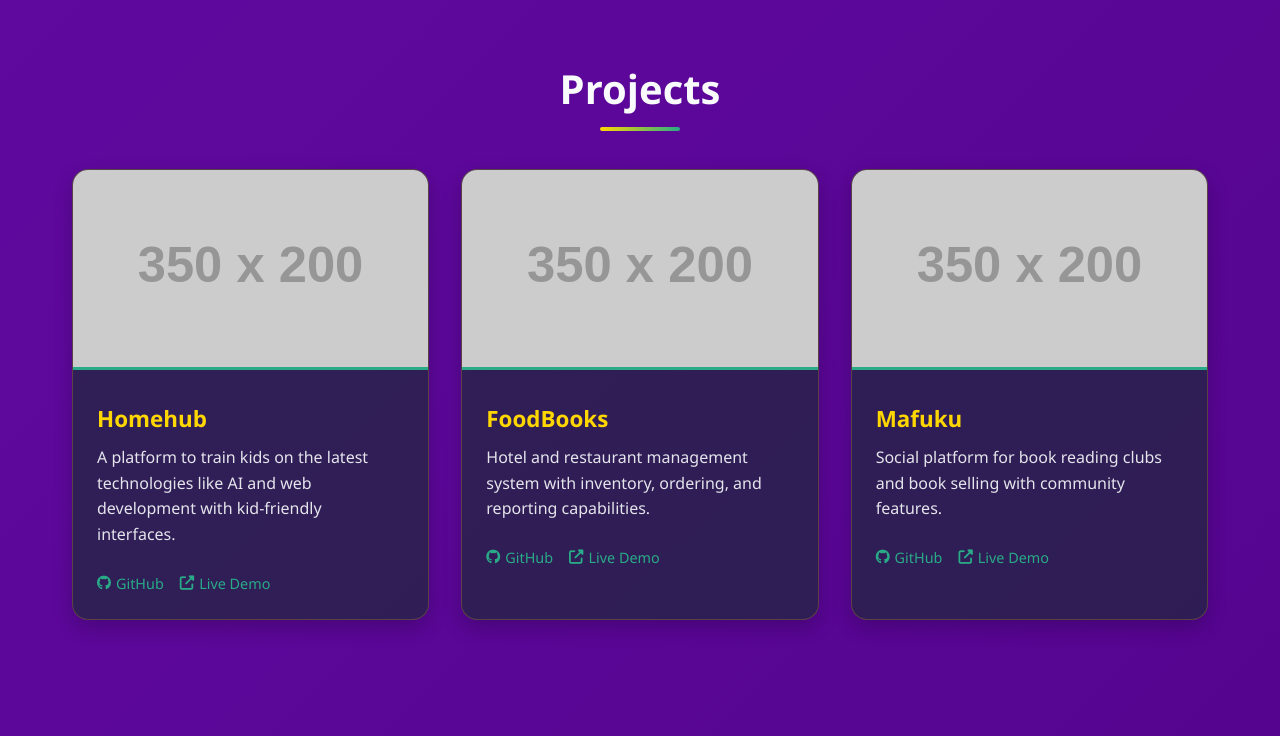
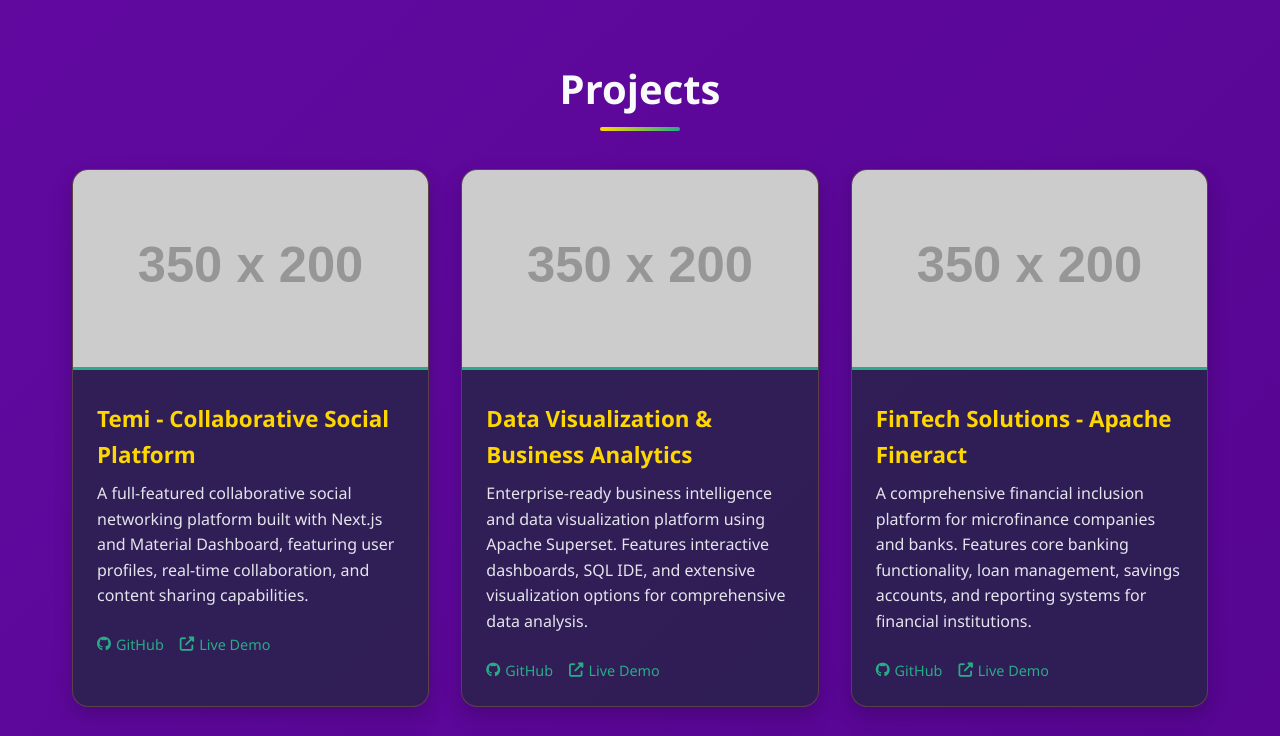
Before and after one commit to timothyngugi26/tim, a plain HTML site: page index.html in a window 1280 px wide. Shown: the part 2000-2736 px from the top of the page. Drawn offline with Linux system fonts and the light colour scheme; placeholder pictures from the web are drawn by us.

Commit message:
3 projects added

```diff
--- a/index.html
+++ b/index.html
@@ -3,7 +3,7 @@
 <head>
     <meta charset="UTF-8">
     <meta name="viewport" content="width=device-width, initial-scale=1.0">
-    <title>Timothy Mwangi Ngugi - Software Engineer</title>
+    <title>Timothy Mwangi Theo - Software Engineer</title>
     <link rel="stylesheet" href="https://cdnjs.cloudflare.com/ajax/libs/font-awesome/6.4.0/css/all.min.css">
     <style>
         :root {
@@ -655,13 +655,45 @@
             <h2 class="section-title">Projects</h2>
             <div class="projects-grid">
                 <div class="project-card">
+                    <img src="https://via.placeholder.com/350x200" alt="Temi - Collaborative Social Site" class="project-img">
+                    <div class="project-info">
+                        <h3 class="project-title">Temi - Collaborative Social Platform</h3>
+                        <p class="project-description">A full-featured collaborative social networking platform built with Next.js and Material Dashboard, featuring user profiles, real-time collaboration, and content sharing capabilities.</p>
+                        <div class="project-links">
+                            <a href="https://github.com/timothyngugi26/Temi" target="_blank"><i class="fab fa-github"></i> GitHub</a>
+                            <a href="https://demos.creative-tim.com/nextjs-material-dashboard/admin/dashboard" target="_blank"><i class="fas fa-external-link-alt"></i> Live Demo</a>
+                        </div>
+                    </div>
+                </div>
+                <div class="project-card">
+                    <img src="https://via.placeholder.com/350x200" alt="Apache Superset" class="project-img">
+                    <div class="project-info">
+                        <h3 class="project-title">Data Visualization & Business Analytics</h3>
+                        <p class="project-description">Enterprise-ready business intelligence and data visualization platform using Apache Superset. Features interactive dashboards, SQL IDE, and extensive visualization options for comprehensive data analysis.</p>
+                        <div class="project-links">
+                            <a href="https://github.com/timothyngugi26/superset" target="_blank"><i class="fab fa-github"></i> GitHub</a>
+                            <a href="https://superset.apache.org/" target="_blank"><i class="fas fa-external-link-alt"></i> Live Demo</a>
+                        </div>
+                    </div>
+                </div>
+                <div class="project-card">
+                    <img src="https://via.placeholder.com/350x200" alt="Apache Fineract" class="project-img">
+                    <div class="project-info">
+                        <h3 class="project-title">FinTech Solutions - Apache Fineract</h3>
+                        <p class="project-description">A comprehensive financial inclusion platform for microfinance companies and banks. Features core banking functionality, loan management, savings accounts, and reporting systems for financial institutions.</p>
+                        <div class="project-links">
+                            <a href="https://github.com/timothyngugi26/fineract" target="_blank"><i class="fab fa-github"></i> GitHub</a>
+                            <a href="https://fineract.apache.org/" target="_blank"><i class="fas fa-external-link-alt"></i> Live Demo</a>
+                        </div>
+                    </div>
+                </div>
+                <div class="project-card">
                     <img src="https://via.placeholder.com/350x200" alt="Homehub" class="project-img">
                     <div class="project-info">
                         <h3 class="project-title">Homehub</h3>
                         <p class="project-description">A platform to train kids on the latest technologies like AI and web development with kid-friendly interfaces.</p>
                         <div class="project-links">
-                            <a href="https://github.com/timothyngugi26/homehub-website" target="_blank"><i class="fab fa-github"></i> GitHub</a>
-                            <a href="https://homehub-beta-eight.vercel.app/" target="_blank"><i class="fas fa-external-link-alt"></i> Live Demo</a>
+                            <a href="https://github.com/timothyngugi26/homehub.git" target="_blank"><i class="fab fa-github"></i> GitHub</a>
                         </div>
                     </div>
                 </div>
@@ -683,7 +715,7 @@
                         <p class="project-description">Social platform for book reading clubs and book selling with community features.</p>
                         <div class="project-links">
                             <a href="https://github.com/timothyngugi26/mafuku" target="_blank"><i class="fab fa-github"></i> GitHub</a>
-                            <a href="https://mafuku.vercel.app/" target="_blank"><i class="fas fa-external-link-alt"></i> Live Demo</a>
+                            <a href="https://mafuku-28tk.vercel.app/" target="_blank"><i class="fas fa-external-link-alt"></i> Live Demo</a>
                         </div>
                     </div>
                 </div>
```
